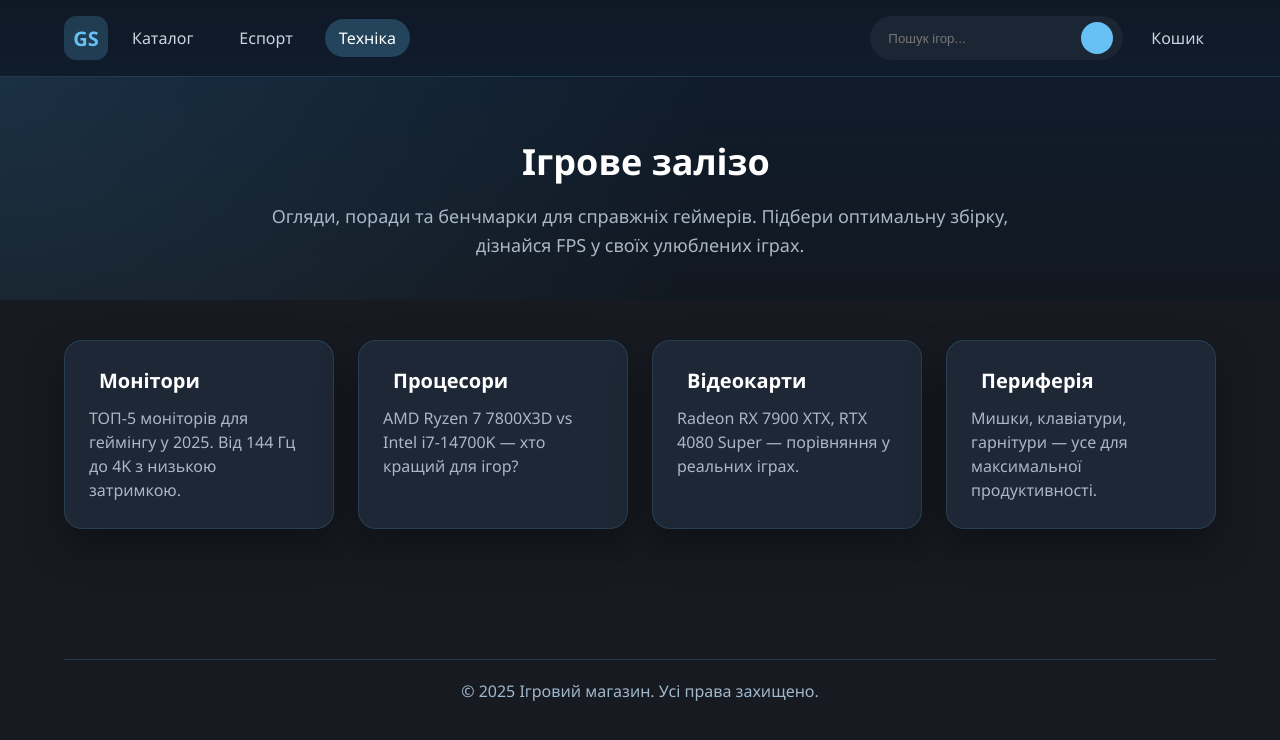
After one commit to good-santa/GAME_SITE-main, a Django app: page /tech/ in a window 1280 px wide. The commit adds this page. Shown: the top 740 px of the page. Run offline with Django 5.2, Linux system fonts and the light colour scheme; some libraries are stand-ins or nearby versions.

Commit message:
Add esports and tech pages with navigation and styles

```diff
--- a/games/static/games/css/style.css
+++ b/games/static/games/css/style.css
@@ -85,6 +85,10 @@ p {
 
 .main-nav a:hover {
   background: rgba(102, 192, 244, 0.15);
+  color: #ffffff;
+}
+.main-nav a.active {
+  background: rgba(102, 192, 244, 0.25);
   color: #ffffff;
 }
 
@@ -626,6 +630,84 @@ p {
   font-size: 14px;
 }
 
+/* Info pages (esports / tech) */
+.info-hero {
+  padding: 60px 0 40px;
+  background: radial-gradient(circle at top left, rgba(102,192,244,0.12), transparent 55%),
+              linear-gradient(180deg, rgba(15,28,44,0.95) 0%, rgba(15,23,32,0.6) 100%);
+}
+
+.info-hero__inner {
+  max-width: 760px;
+  margin: 0 auto;
+  text-align: center;
+}
+
+.info-hero__inner h1 {
+  font-size: 36px;
+  margin-bottom: 16px;
+  color: #fff;
+  display: inline-flex;
+  align-items: center;
+  gap: 12px;
+}
+
+.info-hero__inner p {
+  font-size: 18px;
+  color: var(--text-dim);
+  line-height: 1.6;
+}
+
+.info-grid-section {
+  padding: 40px 0 70px;
+}
+
+.info-grid {
+  display: grid;
+  grid-template-columns: repeat(auto-fit, minmax(240px, 1fr));
+  gap: 24px;
+}
+
+.info-card {
+  background: rgba(31, 42, 56, 0.9);
+  border-radius: 18px;
+  border: 1px solid rgba(102, 192, 244, 0.15);
+  padding: 26px 24px;
+  box-shadow: 0 18px 40px rgba(0, 0, 0, 0.35);
+  transition: transform 0.2s ease, box-shadow 0.3s ease;
+}
+
+.info-card h3 {
+  display: flex;
+  align-items: center;
+  gap: 10px;
+  font-size: 20px;
+  margin-bottom: 12px;
+  color: #fff;
+}
+
+.info-card p {
+  color: var(--text-dim);
+  line-height: 1.5;
+}
+
+.info-card:hover {
+  transform: translateY(-6px);
+  box-shadow: 0 24px 48px rgba(0, 0, 0, 0.45);
+}
+
+@media (max-width: 640px) {
+  .info-hero__inner h1 {
+    font-size: 28px;
+  }
+  .info-hero__inner p {
+    font-size: 16px;
+  }
+  .info-card h3 {
+    font-size: 18px;
+  }
+}
+
 /* Actions row under title */
 .product-card .actions {
   display: flex;
--- a/games/templates/games/base.html
+++ b/games/templates/games/base.html
@@ -15,7 +15,9 @@
     <div class="container nav-wrapper steam-bar">
       <a href="{% url 'game_list' %}" class="logo" aria-label="На головну">GS</a>
       <nav class="main-nav">
-        <a href="{% url 'game_list' %}">Каталог</a>
+        <a href="{% url 'game_list' %}" class="{% if active_nav == 'catalog' %}active{% endif %}">Каталог</a>
+        <a href="{% url 'esports' %}" class="{% if active_nav == 'esports' %}active{% endif %}">Еспорт</a>
+        <a href="{% url 'tech' %}" class="{% if active_nav == 'tech' %}active{% endif %}">Техніка</a>
       </nav>
       <form action="{% url 'game_list' %}" method="get" class="search-bar" role="search">
         <input type="text" name="q" value="{{ query }}" placeholder="Пошук ігор..." aria-label="Пошук">
--- /dev/null
+++ b/games/templates/games/tech.html
@@ -0,0 +1,33 @@
+{% extends 'games/base.html' %}
+
+{% block title %}Техніка - Gaming Club{% endblock %}
+
+{% block content %}
+  <section class="info-hero">
+    <div class="container info-hero__inner">
+      <h1><i data-lucide="cpu"></i> Ігрове залізо</h1>
+      <p>Огляди, поради та бенчмарки для справжніх геймерів. Підбери оптимальну збірку, дізнайся FPS у своїх улюблених іграх.</p>
+    </div>
+  </section>
+
+  <section class="info-grid-section">
+    <div class="container info-grid">
+      <article class="info-card">
+        <h3><i data-lucide="monitor"></i> Монітори</h3>
+        <p>ТОП-5 моніторів для геймінгу у 2025. Від 144 Гц до 4K з низькою затримкою.</p>
+      </article>
+      <article class="info-card">
+        <h3><i data-lucide="cpu"></i> Процесори</h3>
+        <p>AMD Ryzen 7 7800X3D vs Intel i7-14700K — хто кращий для ігор?</p>
+      </article>
+      <article class="info-card">
+        <h3><i data-lucide="hard-drive"></i> Відеокарти</h3>
+        <p>Radeon RX 7900 XTX, RTX 4080 Super — порівняння у реальних іграх.</p>
+      </article>
+      <article class="info-card">
+        <h3><i data-lucide="mouse-pointer-2"></i> Периферія</h3>
+        <p>Мишки, клавіатури, гарнітури — усе для максимальної продуктивності.</p>
+      </article>
+    </div>
+  </section>
+{% endblock %}
--- a/games/urls.py
+++ b/games/urls.py
@@ -4,6 +4,8 @@ from . import views
 urlpatterns = [
     path('', views.game_list, name='game_list'),
     path('game/<int:pk>/', views.game_detail, name='game_detail'),
+    path('esports/', views.esports, name='esports'),
+    path('tech/', views.tech, name='tech'),
     path('game/<int:pk>/rate/', views.rate_game, name='rate_game'),
     # Cart
     path('cart/', views.cart_view, name='cart'),
--- a/games/views.py
+++ b/games/views.py
@@ -27,6 +27,7 @@ def game_list(request):
         'genres': genres,
         'selected_genres': selected_genres,
         'active_genre': active_genre,
+        'active_nav': 'catalog',
     }
 
     return render(request, 'games/game_list.html', context)
@@ -43,6 +44,7 @@ def game_detail(request, pk):
         'game': game,
         'recommended': recommended,
         'rating_values': [5, 4, 3, 2, 1],
+        'active_nav': 'catalog',
     })
 
 
@@ -52,6 +54,18 @@ def rate_game(request, pk):
         rating_value = request.POST.get('rating')
         game.apply_rating(rating_value)
     return redirect('game_detail', pk=pk)
+
+
+def esports(request):
+    return render(request, 'games/esports.html', {
+        'active_nav': 'esports',
+    })
+
+
+def tech(request):
+    return render(request, 'games/tech.html', {
+        'active_nav': 'tech',
+    })
 
 
 
@@ -118,5 +132,6 @@ def cart_view(request):
     context = {
         'items': items,
         'total': total,
+        'active_nav': 'cart',
     }
     return render(request, 'games/cart.html', context)
```
Also changed, not shown: games/templates/games/esports.html (added, +33 -0 lines).
